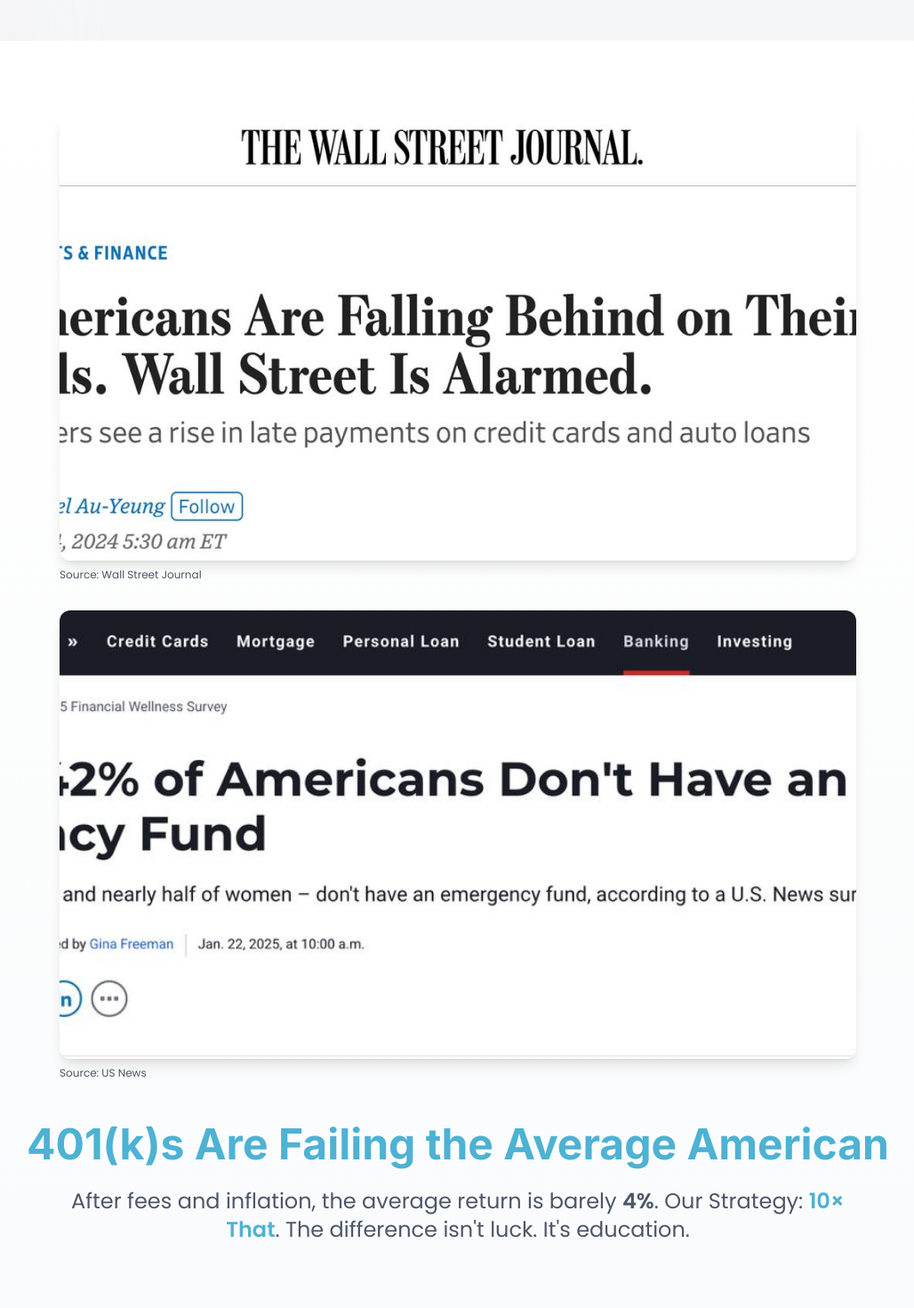
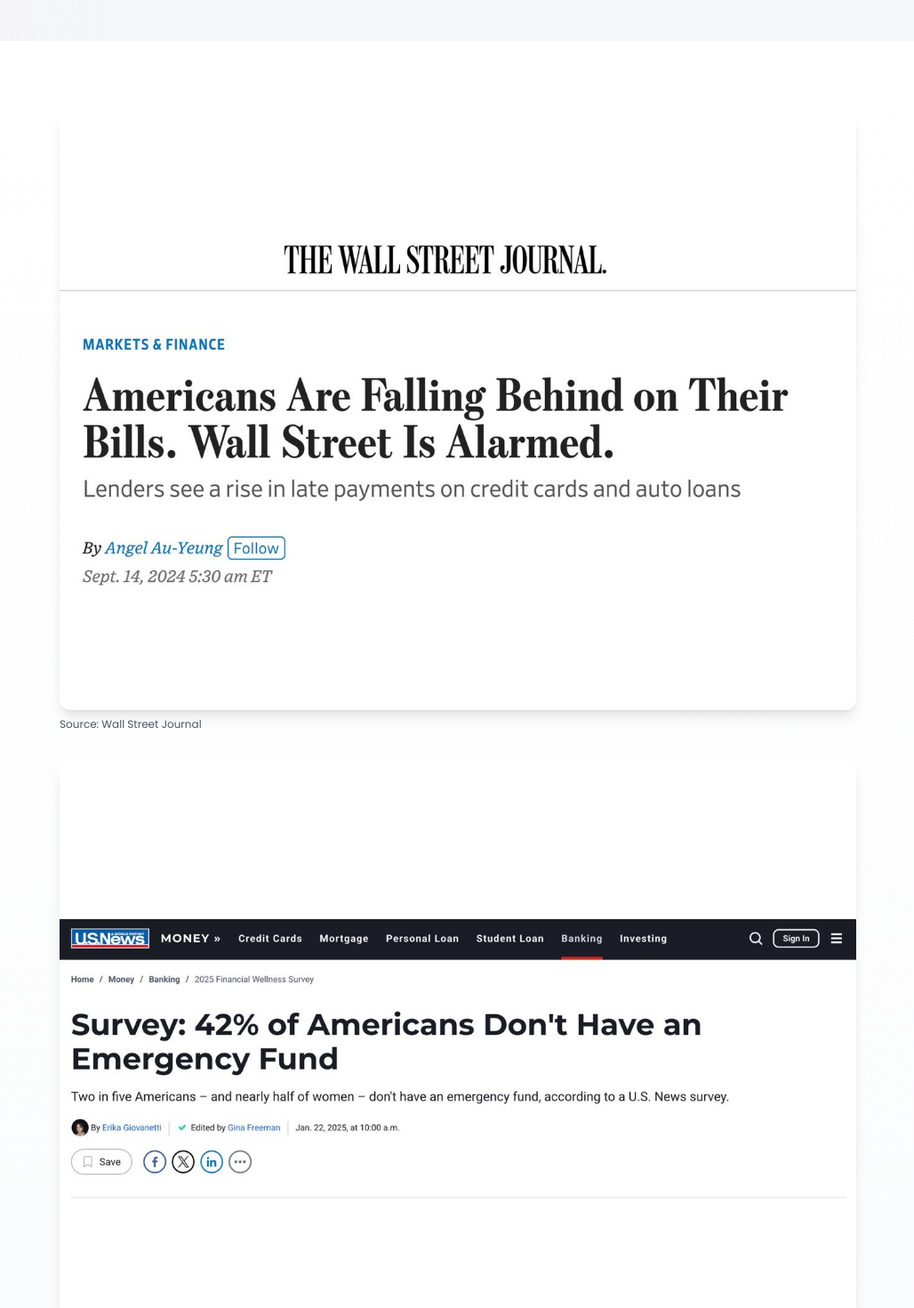
Before and after one commit to Managed-Vault/UPDATEDREPBILLY, a React (Create React App) app: page /#/ in a window 1280 px wide. Shown: the part 3340-4810 px from the top of the page at 89% size, without its empty margins (125-1153 px from the left). Built offline with nearby package versions, Linux system fonts and the light colour scheme.

Commit message:
Update Article Headers

```diff
--- a/src/components/SectionTwo.js
+++ b/src/components/SectionTwo.js
@@ -104,11 +104,11 @@
           {/* News Article 1 */}
           <div className="flex flex-col max-w-4xl mx-auto w-full">
             <div className="rounded-xl shadow-lg overflow-hidden bg-white">
-              <div className="aspect-[16/9] w-full relative">
+              <div className="aspect-[4/3] w-full relative">
                 <img
                   src={`${process.env.PUBLIC_URL}/images/wallstreet.jpg`}
                   alt="Americans Are Falling Behind on Their Bills"
-                  className="absolute inset-0 w-full h-full object-cover"
+                  className="absolute inset-0 w-full h-full object-contain"
                 />
               </div>
             </div>
@@ -125,11 +125,11 @@
           {/* News Article 2 */}
           <div className="flex flex-col max-w-4xl mx-auto w-full">
             <div className="rounded-xl shadow-lg overflow-hidden bg-white">
-              <div className="aspect-[16/9] w-full relative">
+              <div className="aspect-[4/3] w-full relative">
                 <img
                   src={`${process.env.PUBLIC_URL}/images/emergency.jpg`}
                   alt="Survey: 42% of Americans Don't Have an Emergency Fund"
-                  className="absolute inset-0 w-full h-full object-cover"
+                  className="absolute inset-0 w-full h-full object-contain"
                 />
               </div>
             </div>
```
